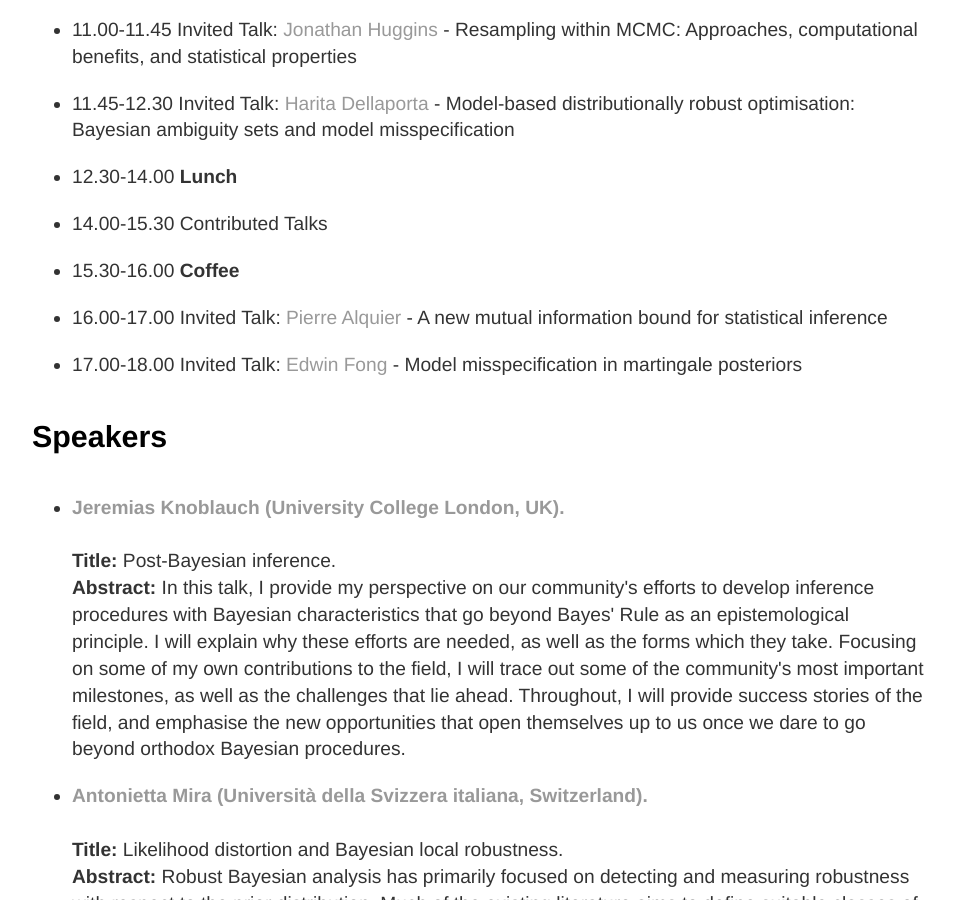
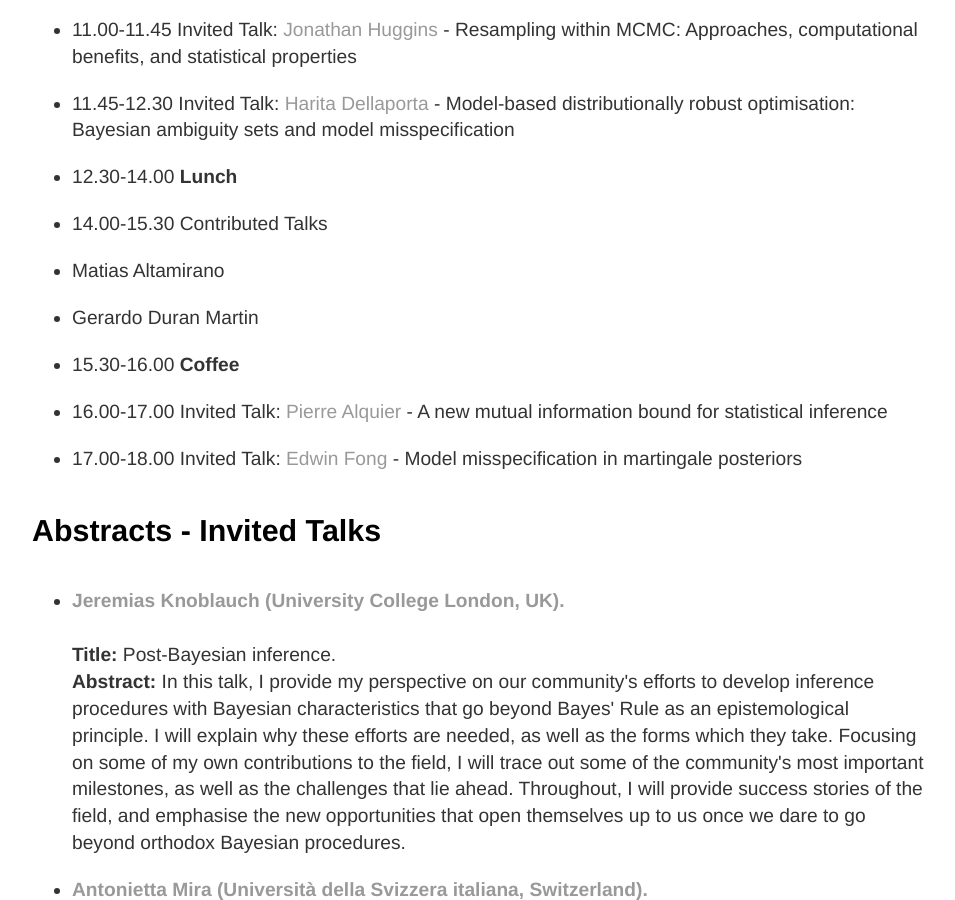
Before and after one commit to postbayes/BayesMisspecificationSatellite, a Jekyll site: the page index.html, which Jekyll copies as it is, in a window 1280 px wide and 900 px high, scrolled down 1778 px. Shown: the whole window, without its empty margins (160-1115 px from the left). Built offline with Jekyll 4.4.1, drawn with Linux system fonts in a browser that asks for light colours.

Commit message:
Update index.html

```diff
--- a/index.html
+++ b/index.html
@@ -94,7 +94,10 @@ A common justification for the use of Bayesian inference is that Bayes’ theore
 <li>11.00-11.45 Invited Talk: <a href="http://jhhuggins.org"> Jonathan Huggins </a>  - Resampling within MCMC: Approaches, computational benefits, and statistical properties </li>
 <li>11.45-12.30 Invited Talk: <a href="https://haritadell.github.io/"> Harita Dellaporta </a>  - Model-based distributionally robust optimisation: Bayesian ambiguity sets and model misspecification </li>
 <li>12.30-14.00 <b>Lunch</b></li>
-<li>14.00-15.30 Contributed Talks </li>
+<li>14.00-15.30 Contributed Talks
+	<li> Matias Altamirano</li>
+	<li> Gerardo Duran Martin</li>
+</li>
 <li>15.30-16.00 <b>Coffee</b></li>
 <li>16.00-17.00 Invited Talk: <a href="https://pierrealquier.github.io/"> Pierre Alquier </a>  - A new mutual information bound for statistical inference</li>
 <li>17.00-18.00 Invited Talk: <a href="https://edfong.github.io/"> Edwin Fong </a>  - Model misspecification in martingale posteriors </li>
@@ -105,7 +108,7 @@ A common justification for the use of Bayesian inference is that Bayes’ theore
 
 <div class="blurb">
 
-	<h4> Speakers </h4>
+	<h4> Abstracts - Invited Talks </h4>
 
 	<ul>
 
```
